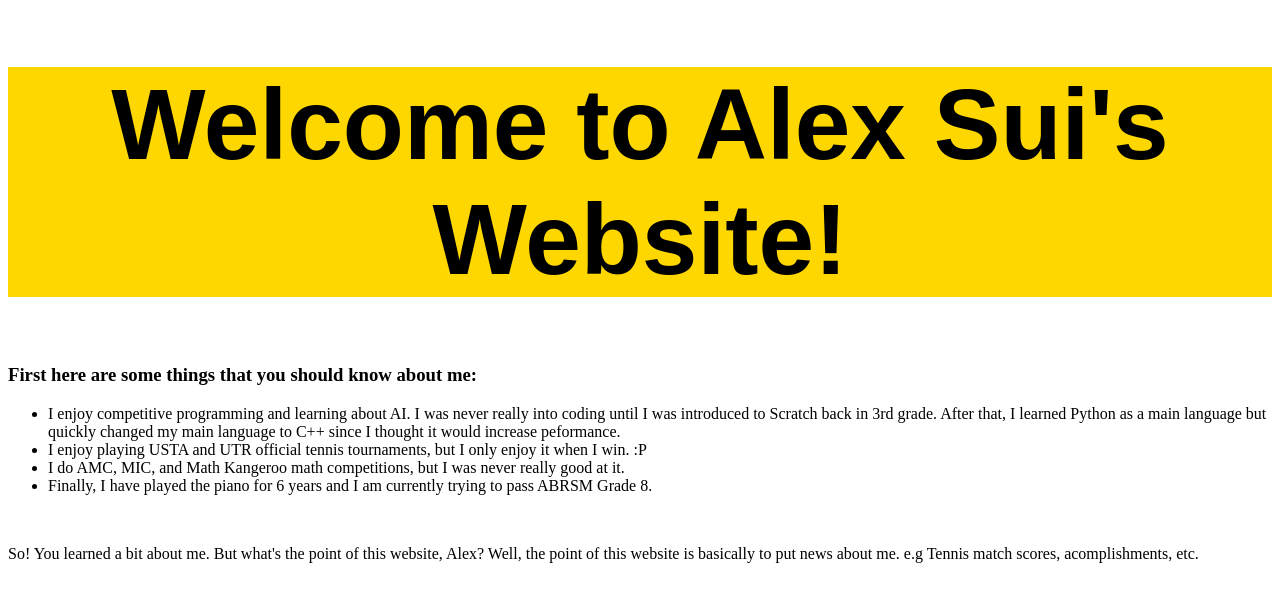
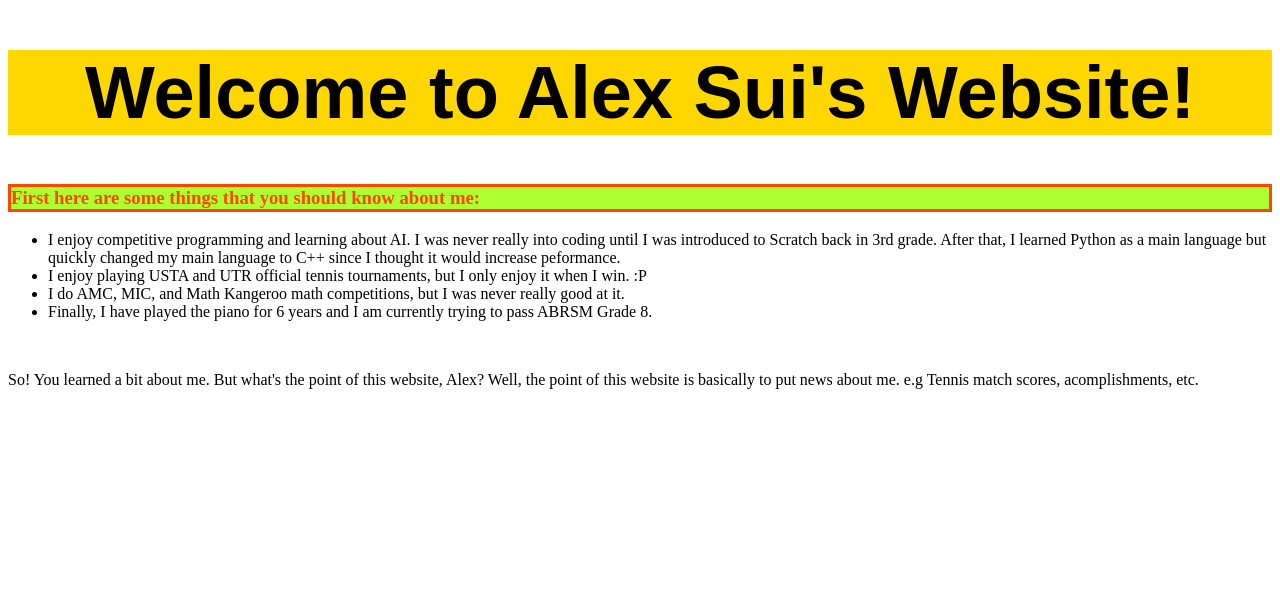
Before and after one commit to Alexguy234/alexsui, a plain HTML site: page docs/index.html in a window 1280 px wide. Drawn offline with Linux system fonts and the light colour scheme.

Commit message:
Update style.css

```diff
--- a/docs/style.css
+++ b/docs/style.css
@@ -2,5 +2,13 @@
 background-color: gold;
 text-align: center;
 font-family: fantasy;
-font-size: 50px;
+font-size: 37px;
 }
+body{
+    background-image: https://plus.unsplash.com/premium_photo-1701534008693-0eee0632d47a?w=900&auto=format&fit=crop&q=60&ixlib=rb-4.0.3&ixid=M3wxMjA3fDB8MHxzZWFyY2h8MXx8d2Vic2l0ZSUyMGJhY2tncm91bmR8ZW58MHx8MHx8fDA%3D;
+}
+h3{
+    color: orangered;
+    background-color: greenyellow;
+    border-style:solid;
+}
```
